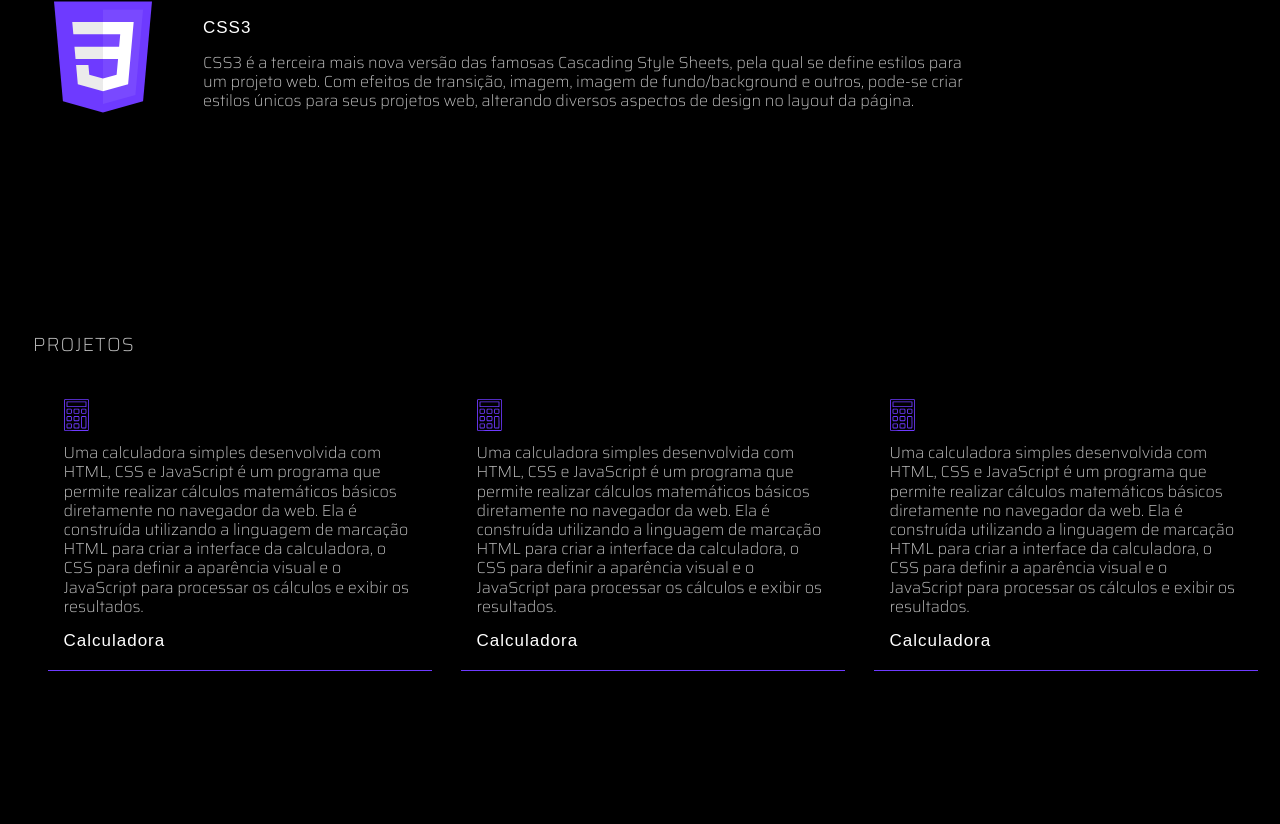
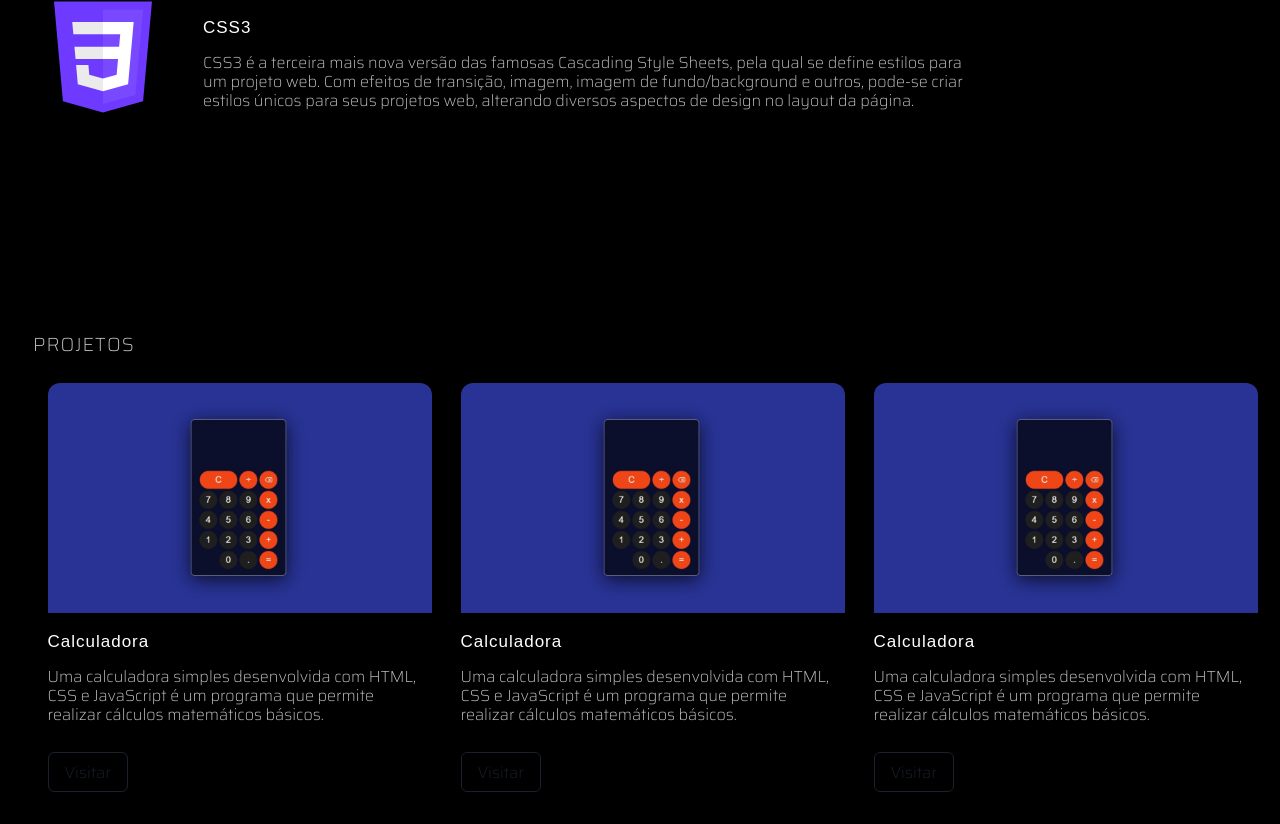
Before and after one commit to codemoises/MyPortfolio, a Next.js app: page / in a window 1280 px wide. Shown: the part 2751-3575 px from the top of the page. Before the commit the page ends 3454 px from the top, so only its background shows below. Built offline with nearby package versions, Linux system fonts and the light colour scheme.

Commit message:
card dos projetos

```diff
--- a/src/components/Projects/CardProjects.tsx
+++ b/src/components/Projects/CardProjects.tsx
@@ -1,4 +1,4 @@
-import { Box, Flex, Image, Link } from "@chakra-ui/react";
+import { Box, Button, Flex, Image, Link } from "@chakra-ui/react";
 import { TextContentThree, TextContentTwo } from "../Common/DefaultText";
 
 interface CardProjectProps {
@@ -17,12 +17,16 @@ export default function CardProjects({
   link,
 }: CardProjectProps) {
   return (
-    <Link href={link} target="_blank" rel="external" textDecoration={"none"} _hover={{}}>
-      <Box maxWidth="sm" borderBottom={"1px solid #6E3AFF"}>
-        <Flex width="100%" flexDirection="column" padding={"16px"} margin={""}>
-          <Box width="25px">
-            <Image width="100%" src={src} alt={alt} />
+    <Box maxWidth="sm">
+      <Flex width="100%" flexDirection="column" padding={""} margin={""}>
+        <Box width="">
+          <Image width="100%" borderTopRadius={"xl"} src={src} alt={alt} />
         </Box>
+        <TextContentThree
+          margin={"8px 0 0 0"}
+          padding={"8px 0 0 0"}
+          text={title}
+        />
         <TextContentTwo
           width={"auto"}
           color={"#c9c9c9"}
@@ -31,9 +35,22 @@ export default function CardProjects({
           padding={"6px 0"}
           text={description}
         />
-          <TextContentThree padding={"0"} margin={"0"} text={title} />
+        <Link href={link} rel="External" target="_blank" padding={"8px 0 0 0"} margin={"8px 0 0 0"} _hover={{ textDecoration: "none" }}>
+          <Button
+            fontWeight={"medium"}
+            bg={"none"}
+            border={"1px solid"}
+            _hover={{ bg: ""}}
+            _active={{
+              bg: "",
+              transform: "scale(0.98)",
+              borderColor: "#bec3c9",
+            }}
+          >
+            Visitar
+          </Button>
+        </Link>
       </Flex>
     </Box>
-    </Link>
   );
 }
--- a/src/components/Projects/ProjectContent.tsx
+++ b/src/components/Projects/ProjectContent.tsx
@@ -10,29 +10,29 @@ export default function ProjectContent() {
         <TextContent text={"Projetos"} />
         <Flex marginTop={["0", "0", "24px"]} justifyContent={"space-around"}>
           <CardProjects
-            src={"/assets/Image/calculator-icon.svg"}
+            src={"/assets/Image/calculadora 1.svg"}
             alt={"Icone de calculadora"}
             title={"Calculadora"}
             description={
-              "Uma calculadora simples desenvolvida com HTML, CSS e JavaScript é um programa que permite realizar cálculos matemáticos básicos diretamente no navegador da web. Ela é construída utilizando a linguagem de marcação HTML para criar a interface da calculadora, o CSS para definir a aparência visual e o JavaScript para processar os cálculos e exibir os resultados."
+              "Uma calculadora simples desenvolvida com HTML, CSS e JavaScript é um programa que permite realizar cálculos matemáticos básicos."
             }
             link={"https://calculadora-theta.vercel.app/"}
           />
           <CardProjects
-            src={"/assets/Image/calculator-icon.svg"}
+            src={"/assets/Image/calculadora 1.svg"}
             alt={"Icone de calculadora"}
             title={"Calculadora"}
             description={
-              "Uma calculadora simples desenvolvida com HTML, CSS e JavaScript é um programa que permite realizar cálculos matemáticos básicos diretamente no navegador da web. Ela é construída utilizando a linguagem de marcação HTML para criar a interface da calculadora, o CSS para definir a aparência visual e o JavaScript para processar os cálculos e exibir os resultados."
+              "Uma calculadora simples desenvolvida com HTML, CSS e JavaScript é um programa que permite realizar cálculos matemáticos básicos."
             }
             link={""}
           />
           <CardProjects
-            src={"/assets/Image/calculator-icon.svg"}
+            src={"/assets/Image/calculadora 1.svg"}
             alt={"Icone de calculadora"}
             title={"Calculadora"}
             description={
-              "Uma calculadora simples desenvolvida com HTML, CSS e JavaScript é um programa que permite realizar cálculos matemáticos básicos diretamente no navegador da web. Ela é construída utilizando a linguagem de marcação HTML para criar a interface da calculadora, o CSS para definir a aparência visual e o JavaScript para processar os cálculos e exibir os resultados."
+              "Uma calculadora simples desenvolvida com HTML, CSS e JavaScript é um programa que permite realizar cálculos matemáticos básicos."
             }
             link={""}
           />
--- a/src/styles/styles.css
+++ b/src/styles/styles.css
@@ -1,3 +1,4 @@
 html {
     scroll-behavior: smooth;
+    box-sizing: border-box;
 }
```
Also changed, not shown: public/assets/Image/calculadora 1.svg (added). Lines whose indentation alone changed are shown as unchanged.
